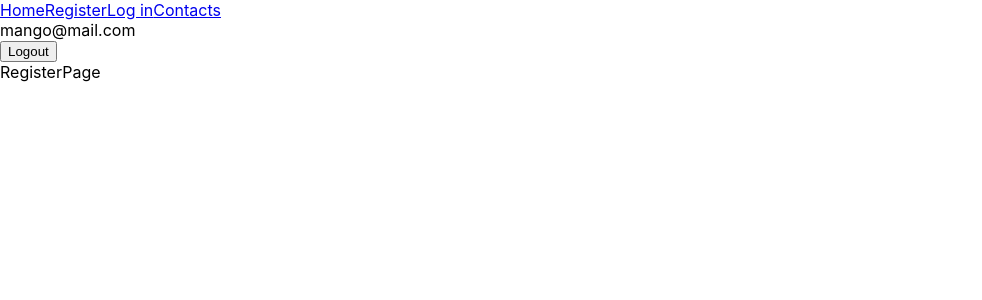
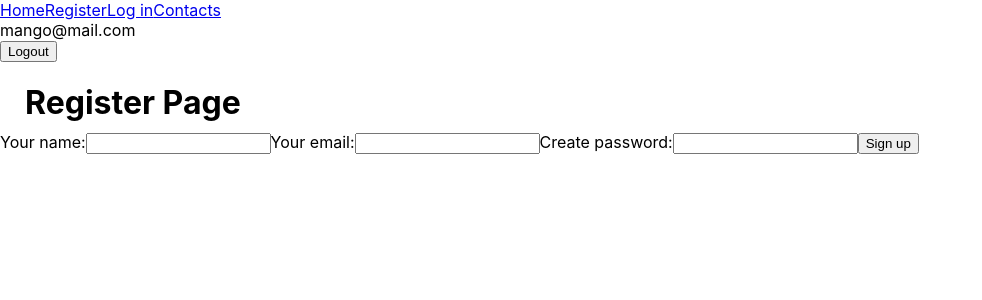
Before and after one commit to KaterynaPryimakova/goit-react-hw-08-phonebook, a React (Create React App) app: page /goit-react-hw-08-phonebook/register in a window 1280 px wide. Shown: the top 300 px of the page, without its empty margins (0-982 px from the left). Built offline with nearby package versions, Linux system fonts and the light colour scheme.

Commit message:
fix: initialState + new: registration &login

```diff
--- a/src/pages/LoginPage.jsx
+++ b/src/pages/LoginPage.jsx
@@ -1,7 +1,66 @@
-import React from 'react';
+import React, { useState } from 'react';
+import { useDispatch } from 'react-redux';
+import { loginUser } from '../redux/auth/operations';
 
 const LoginPage = () => {
-  return <div>LoginPage</div>;
+  const dispatch = useDispatch();
+  const [email, setEmail] = useState('');
+  const [password, setPassword] = useState('');
+
+  const handleChange = e => {
+    const { name, value } = e.currentTarget;
+
+    switch (name) {
+      case 'email':
+        setEmail(value);
+        break;
+
+      case 'password':
+        setPassword(value);
+        break;
+
+      default:
+        console.warn(`There is no input with name: ${name}`);
+    }
+  };
+
+  const handleSubmit = e => {
+    e.preventDefault();
+    const userData = { email, password };
+    dispatch(loginUser(userData));
+  };
+
+  return (
+    <div>
+      <h1>LoginPage</h1>
+      <form onSubmit={handleSubmit}>
+        <label>
+          Your email:
+          <input
+            onChange={handleChange}
+            type="email"
+            name="email"
+            value={email}
+            autoComplete="on"
+            required
+          />
+        </label>
+        <label>
+          Password:
+          <input
+            onChange={handleChange}
+            type="password"
+            name="password"
+            value={password}
+            minLength={6}
+            autoComplete="on"
+            required
+          />
+        </label>
+        <button type="submit">Sign up</button>
+      </form>
+    </div>
+  );
 };
 
 export default LoginPage;
--- a/src/pages/RegisterPage.jsx
+++ b/src/pages/RegisterPage.jsx
@@ -1,7 +1,83 @@
-import React from 'react';
+import React, { useState } from 'react';
+import { useDispatch } from 'react-redux';
+import { registerUser } from '../redux/auth/operations';
 
 const RegisterPage = () => {
-  return <div>RegisterPage</div>;
+  const dispatch = useDispatch();
+  const [userName, setName] = useState('');
+  const [email, setEmail] = useState('');
+  const [password, setPassword] = useState('');
+
+  const handleChange = e => {
+    const { name, value } = e.currentTarget;
+
+    switch (name) {
+      case 'userName':
+        setName(value);
+        break;
+
+      case 'email':
+        setEmail(value);
+        break;
+
+      case 'password':
+        setPassword(value);
+        break;
+
+      default:
+        console.warn(`There is no input with name: ${name}`);
+    }
+  };
+
+  const handleSubmit = e => {
+    e.preventDefault();
+    const userData = { name: userName, email, password };
+    dispatch(registerUser(userData));
+  };
+
+  return (
+    <div>
+      <h1>Register Page</h1>
+      <form onSubmit={handleSubmit}>
+        <label>
+          Your name:
+          <input
+            onChange={handleChange}
+            type="text"
+            name="userName"
+            value={userName}
+            minLength={2}
+            autoComplete="on"
+            required
+          />
+        </label>
+        <label>
+          Your email:
+          <input
+            onChange={handleChange}
+            type="email"
+            name="email"
+            value={email}
+            autoComplete="on"
+            required
+          />
+        </label>
+        <label>
+          Create password:
+          <input
+            onChange={handleChange}
+            type="password"
+            name="password"
+            value={password}
+            minLength={6}
+            autoComplete="on"
+            required
+          />
+        </label>
+        <button type="submit">Sign up</button>
+      </form>
+    </div>
+  );
 };
 
 export default RegisterPage;
--- a/src/redux/auth/authSlice.js
+++ b/src/redux/auth/authSlice.js
@@ -2,11 +2,12 @@ import { createSlice, isAnyOf } from '@reduxjs/toolkit';
 import { loginUser, registerUser } from './operations';
 
 const initialState = {
+  isLoggedIn: false,
+  userData: null,
   token: null,
   error: null,
-  userData: null,
+
   isLoading: false,
-  isLoggedIn: false,
 };
 
 const authSlice = createSlice({
--- a/src/redux/auth/operations.js
+++ b/src/redux/auth/operations.js
@@ -30,7 +30,7 @@ export const loginUser = createAsyncThunk(
   'auth/loginUser',
   async (userData, thunkAPI) => {
     try {
-      const { data } = await axiosInstance.post('/user/login/', userData);
+      const { data } = await axiosInstance.post('/users/login/', userData);
       setToken(data.token);
       return data;
     } catch (error) {
```
